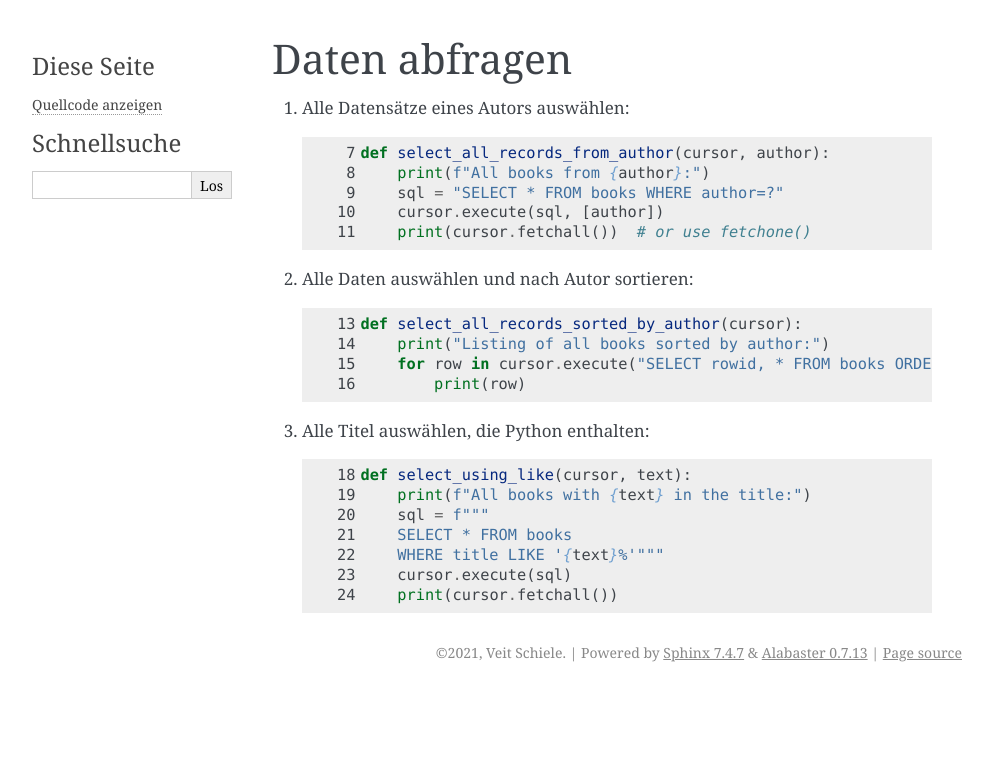
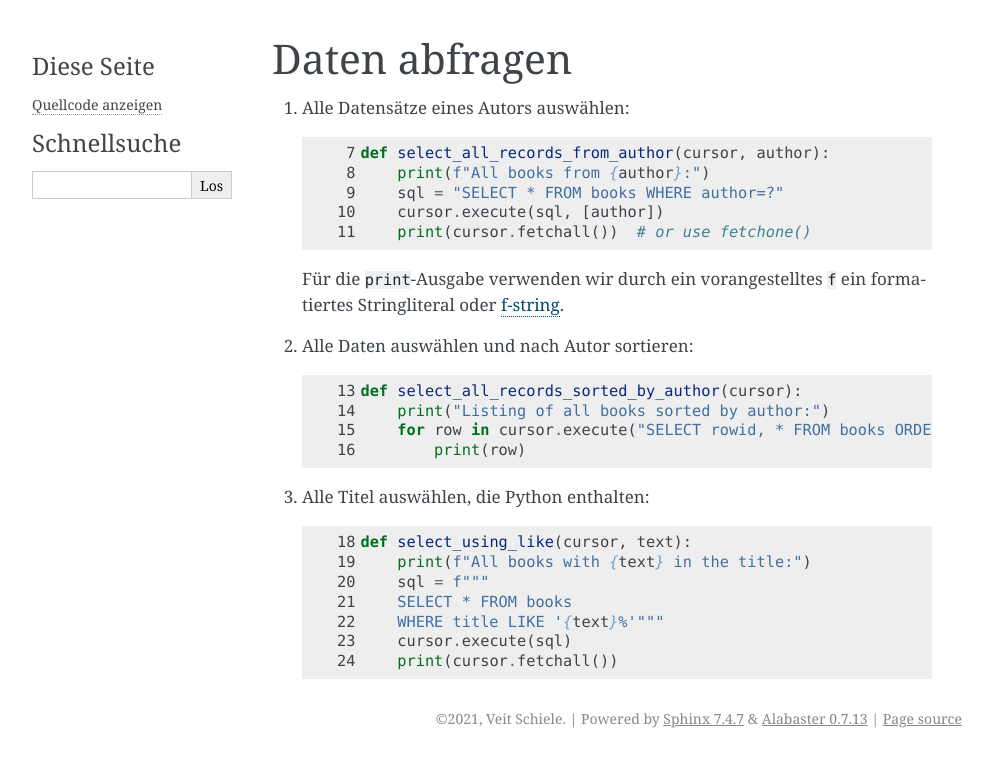
Before and after one commit to veit/python-basics-tutorial-de, a Sphinx documentation site: the page built from docs/save-data/query-data.rst, in a window 1280 px wide. Shown: the top 767 px of the page, without its empty margins (148-1140 px from the left). Built offline with Sphinx 7.4.7, drawn with Linux system fonts in a browser that asks for light colours; pages that are not in the unit, such as notebooks, are missing from menus.

Commit message:
Add explanation for f-string

```diff
--- a/docs/save-data/query-data.rst
+++ b/docs/save-data/query-data.rst
@@ -7,6 +7,10 @@ Daten abfragen
       :language: python
       :lines: 7-11
       :lineno-start: 7
+
+   Für die ``print``-Ausgabe verwenden wir durch ein vorangestelltes ``f``
+   ein formatiertes Stringliteral oder `f-string
+   <https://docs.python.org/3/reference/lexical_analysis.html#formatted-string-literals>`_.
 
 #. Alle Daten auswählen und nach Autor sortieren:
 
```
